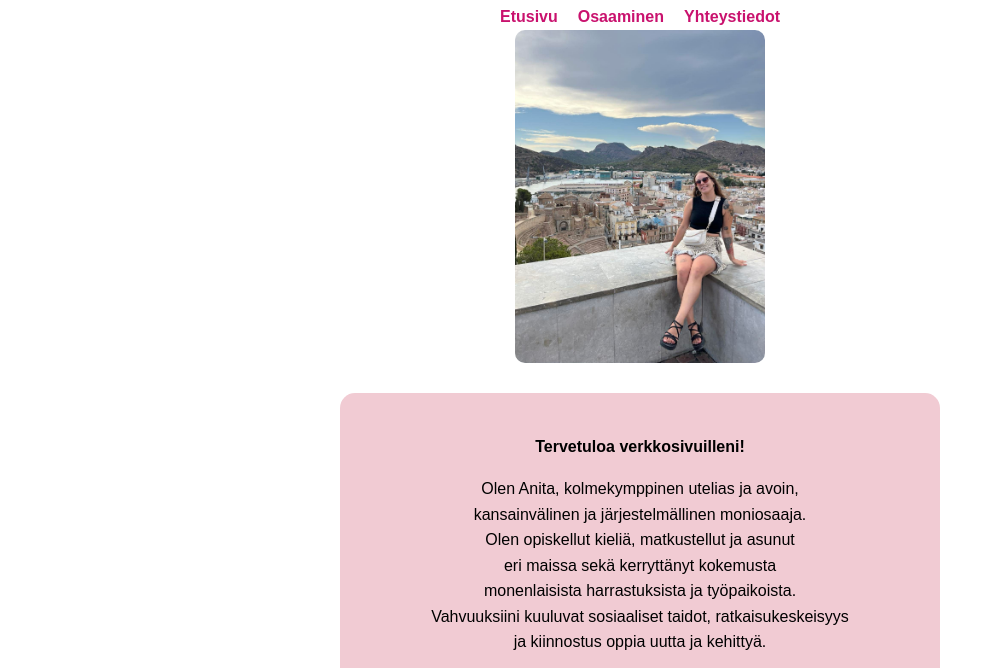
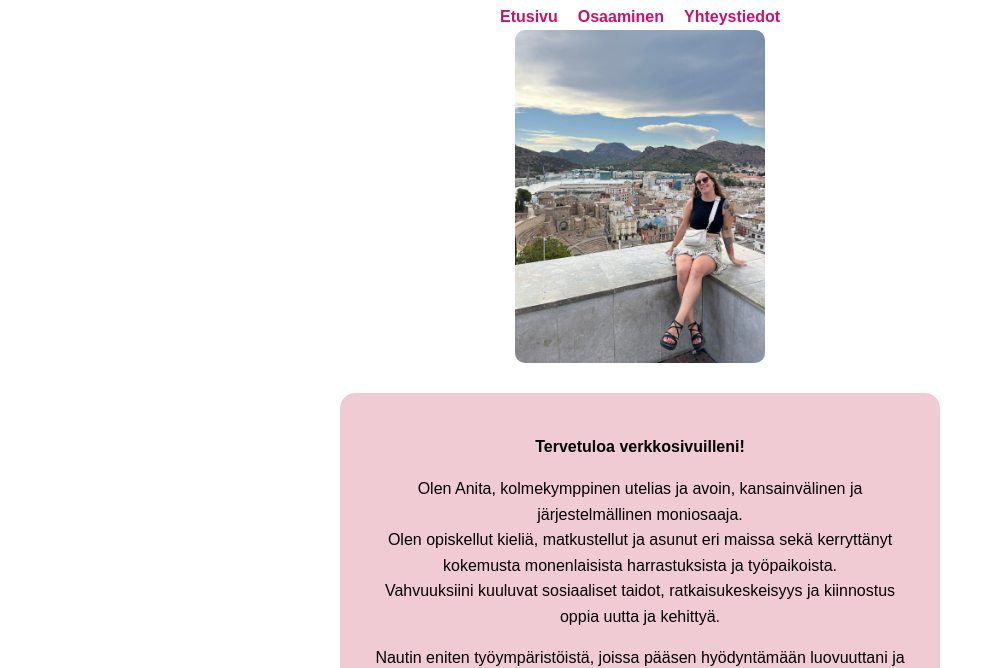
Before and after one commit to anitakristina-ui/cv, a plain HTML site: page index.html in a window 1280 px wide. Shown: the part 54-722 px from the top of the page, without its empty margins (0-982 px from the left). Drawn offline with Linux system fonts and the light colour scheme.

Commit message:
Update index.html

```diff
--- a/index.html
+++ b/index.html
@@ -107,16 +107,16 @@
 
         <p>
             Olen Anita, kolmekymppinen utelias ja avoin,
-            <br>kansainvälinen ja järjestelmällinen moniosaaja. <br>Olen opiskellut kieliä,
-            matkustellut ja asunut <br>eri maissa sekä kerryttänyt kokemusta <br>monenlaisista
+            kansainvälinen ja järjestelmällinen moniosaaja. <br>Olen opiskellut kieliä,
+            matkustellut ja asunut eri maissa sekä kerryttänyt kokemusta monenlaisista
             harrastuksista ja työpaikoista. <br>Vahvuuksiini kuuluvat sosiaaliset taidot,
-            ratkaisukeskeisyys <br>ja kiinnostus oppia uutta ja kehittyä.
+            ratkaisukeskeisyys ja kiinnostus oppia uutta ja kehittyä.
             <br>
         </p>
         <p>
             Nautin eniten työympäristöistä, joissa pääsen hyödyntämään luovuuttani ja <br>
             osaamistani sekä haastamaan itseäni. Viihdyn muiden seurassa ja tulen toimeen
-            <br>erilaisten ihmisten kanssa, mutta arvostan myös omaa tilaa ja yksinoloa.
+            erilaisten ihmisten kanssa, mutta arvostan myös omaa tilaa ja yksinoloa.
             <br>Tällä verkkosivulla pääset tutustumaan työhistoriaani ja osaamiseeni, <br>ja
             Yhteystiedot-sivulta selviää, miten minut saa kiinni.
             <br>
```
